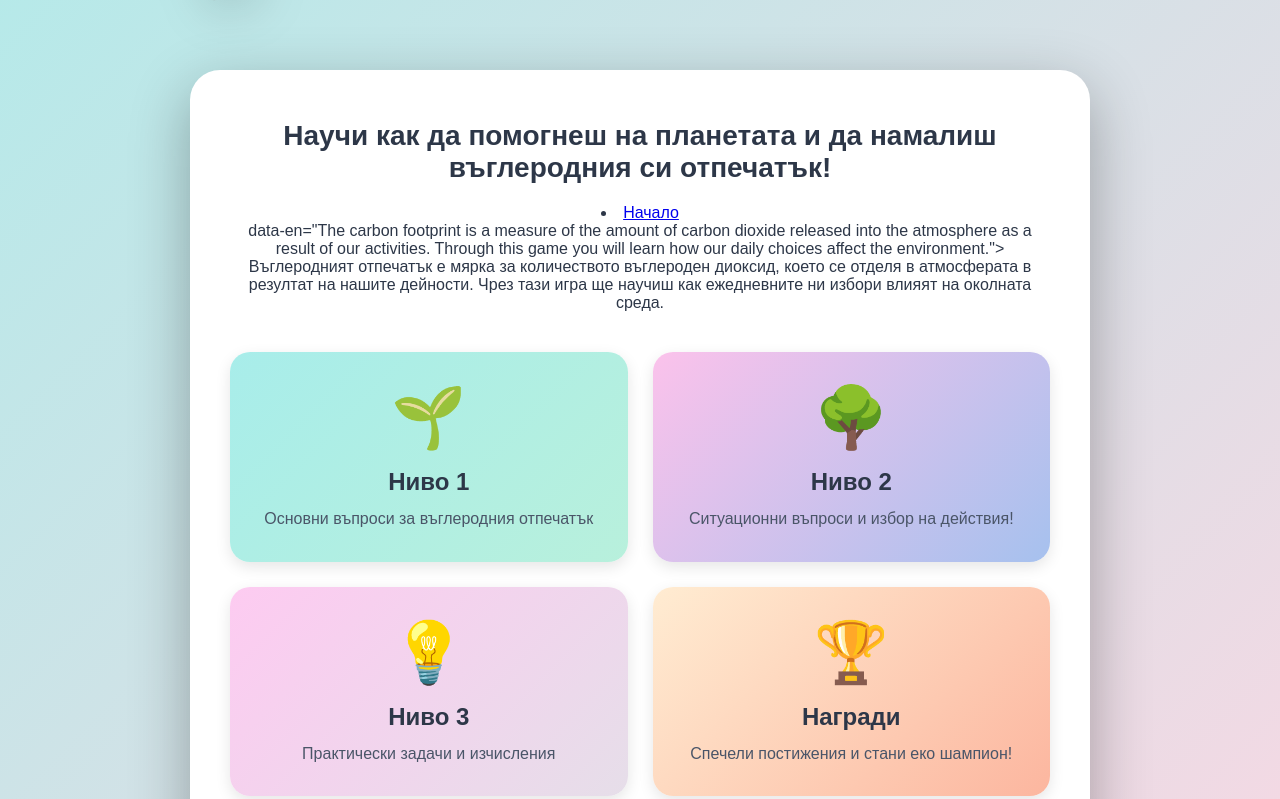
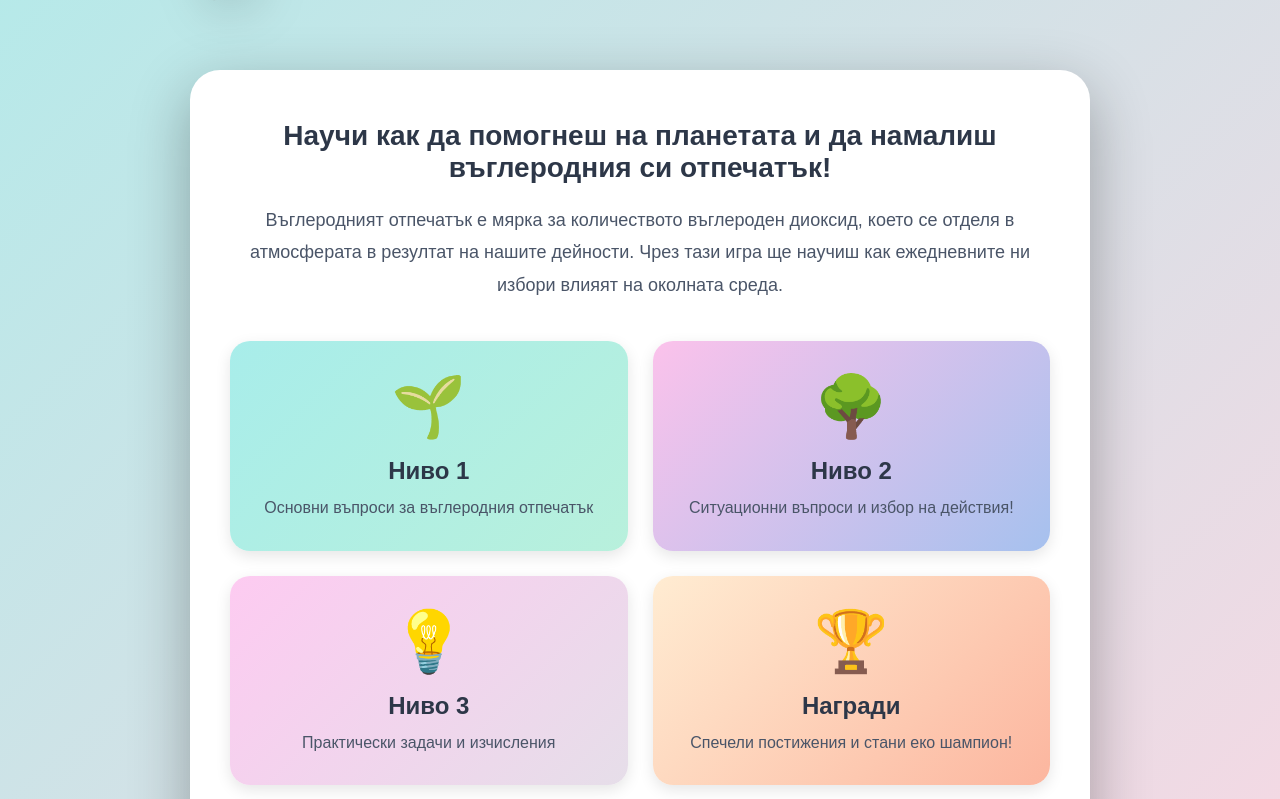
Before and after one commit to Ekaterina-Dimitrova/carbon-kids-site, a website: page src/quiz.html in a window 1280 px wide. Shown: the part 588-1387 px from the top of the page. Drawn offline with Linux system fonts and the light colour scheme.

Commit message:
Update navigation link from index.html to home.html

```diff
--- a/src/quiz.html
+++ b/src/quiz.html
@@ -29,7 +29,7 @@
             </div>
             <nav class="main-nav">
                 <ul>
-                    <li><a href="index.html" data-bg="Начало" data-en="Home">Начало</a></li>
+                    <li><a href="home.html" data-bg="Начало" data-en="Home">Начало</a></li>
                     <li><a href="learn.html" data-bg="Научи" data-en="Learn">Научи</a></li>
                     <li><a href="games.html" data-bg="Игри" data-en="Games">Игри</a></li>
                     <li><a href="quiz.html" class="active" data-bg="Тест" data-en="Quiz">Тест</a></li>
@@ -56,7 +56,7 @@
                    data-en="Learn how to help the planet and reduce your carbon footprint!">
                     Научи как да помогнеш на планетата и да намалиш въглеродния си отпечатък!
                 </p>
-                        <li><a href="index.html" data-bg="Начало" data-en="Home">Начало</a></li>
+                <p class="intro-subtext" data-bg="Въглеродният отпечатък е мярка за количеството въглероден диоксид, което се отделя в атмосферата в резултат на нашите дейности. Чрез тази игра ще научиш как ежедневните ни избори влияят на околната среда."
                    data-en="The carbon footprint is a measure of the amount of carbon dioxide released into the atmosphere as a result of our activities. Through this game you will learn how our daily choices affect the environment.">
                     Въглеродният отпечатък е мярка за количеството въглероден диоксид, което се отделя в атмосферата в резултат на нашите дейности. Чрез тази игра ще научиш как ежедневните ни избори влияят на околната среда.
                 </p>
@@ -123,7 +123,6 @@
     </footer>
 
     <script src="../js/utils.js"></script>
-    <script src="../js/games.js"></script>
     <script src="../js/main.js"></script>
 </body>
 </html>
```
